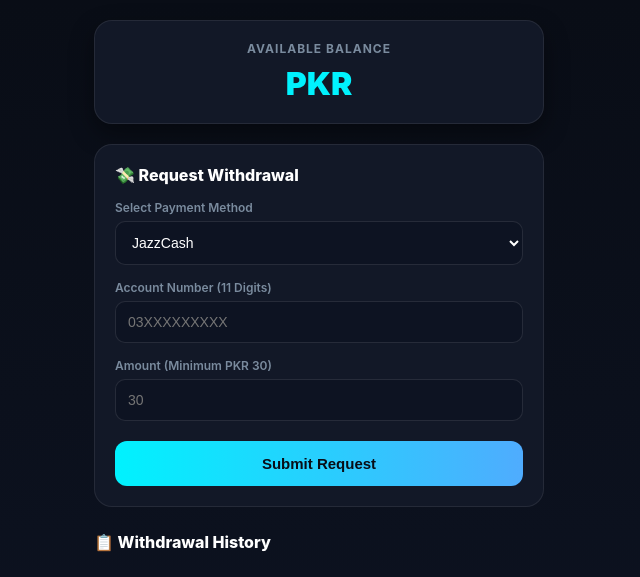
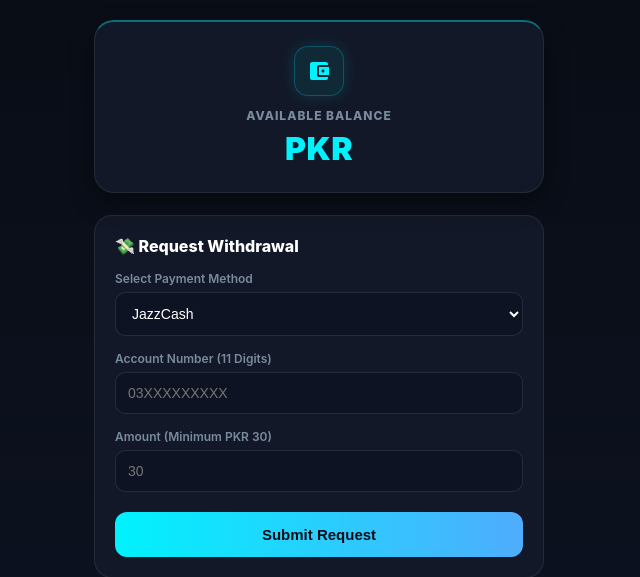
Before and after one commit to Awais5253/Mega-Gmail-Task-Web, a Flask app: template templates/wallet.html in a window 1280 px wide. Shown: the top 577 px of the page, without its empty margins (321-961 px from the left). Run offline with Flask 3, Linux system fonts and the light colour scheme; the template is opened without the code that fills it, so the values that code supplies are empty; some libraries are stand-ins or nearby versions.

Commit message:
Update wallet.html

```diff
--- a/templates/wallet.html
+++ b/templates/wallet.html
@@ -4,26 +4,47 @@
 
 {% block head %}
 <style>
+    /* Premium Balanced Wallet Card */
     .balance-card {
         background: #121827;
-        border-radius: 18px;
-        padding: 20px;
+        border-radius: 20px;
+        padding: 24px 20px;
         border: 1px solid rgba(255, 255, 255, 0.08);
+        border-top: 2px solid rgba(0, 242, 254, 0.4);
         box-shadow: 0 10px 25px rgba(0,0,0,0.4);
-        margin-bottom: 20px;
+        margin-bottom: 22px;
         text-align: center;
+        position: relative;
+    }
+    .bal-icon-box {
+        width: 48px;
+        height: 48px;
+        border-radius: 14px;
+        background: rgba(0, 242, 254, 0.08);
+        border: 1px solid rgba(0, 242, 254, 0.22);
+        display: flex;
+        align-items: center;
+        justify-content: center;
+        margin: 0 auto 12px auto;
+        box-shadow: 0 0 15px rgba(0, 242, 254, 0.15);
+    }
+    .bal-icon-box svg {
+        width: 24px;
+        height: 24px;
+        fill: #00f2fe;
     }
     .bal-label {
         color: #7a8b9e;
         font-size: 12px;
-        font-weight: 700;
+        font-weight: 800;
         letter-spacing: 1px;
-        margin-bottom: 8px;
+        margin-bottom: 6px;
     }
     .bal-val {
         font-size: 32px;
         font-weight: 900;
         color: #00f2fe;
+        letter-spacing: 0.5px;
     }
 
     .withdraw-card {
@@ -76,6 +97,10 @@
         font-size: 15px;
         cursor: pointer;
         margin-top: 5px;
+        transition: transform 0.2s;
+    }
+    .btn-withdraw:active {
+        transform: scale(0.98);
     }
 
     .alert {
@@ -120,6 +145,9 @@
     {% endwith %}
 
     <div class="balance-card">
+        <div class="bal-icon-box">
+            <svg viewBox="0 0 24 24"><path d="M21 18v1c0 1.1-.9 2-2 2H5c-1.11 0-2-.9-2-2V5c0-1.1.89-2 2-2h14c1.1 0 2 .9 2 2v1h-9c-1.11 0-2 .9-2 2v8c0 1.1.89 2 2 2h9zm-9-2h10V8H12v8zm4-2.5c-.83 0-1.5-.67-1.5-1.5s.67-1.5 1.5-1.5 1.5.67 1.5 1.5-.67 1.5-1.5 1.5z"/></svg>
+        </div>
         <div class="bal-label">AVAILABLE BALANCE</div>
         <div class="bal-val">PKR {{ balance }}</div>
     </div>
```
